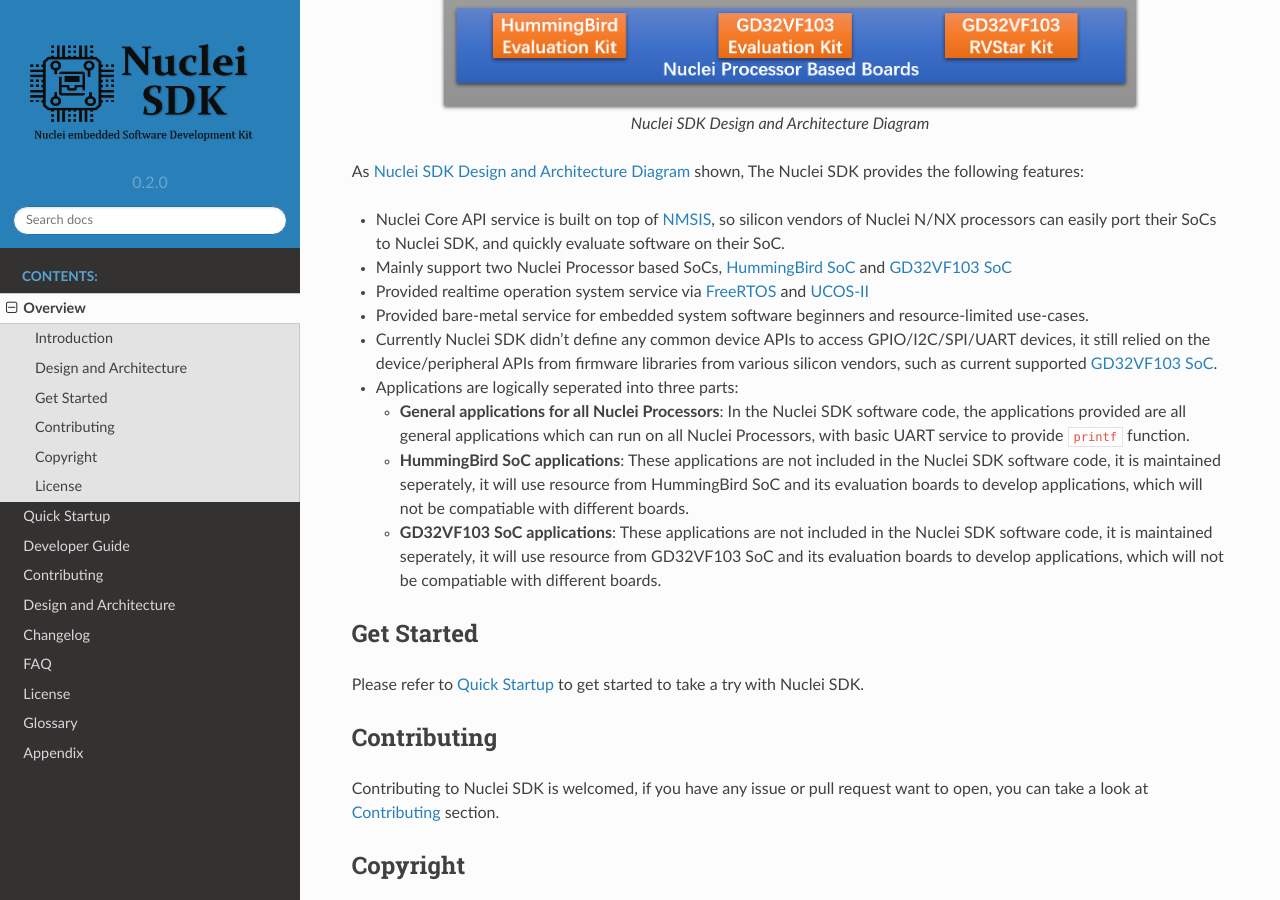
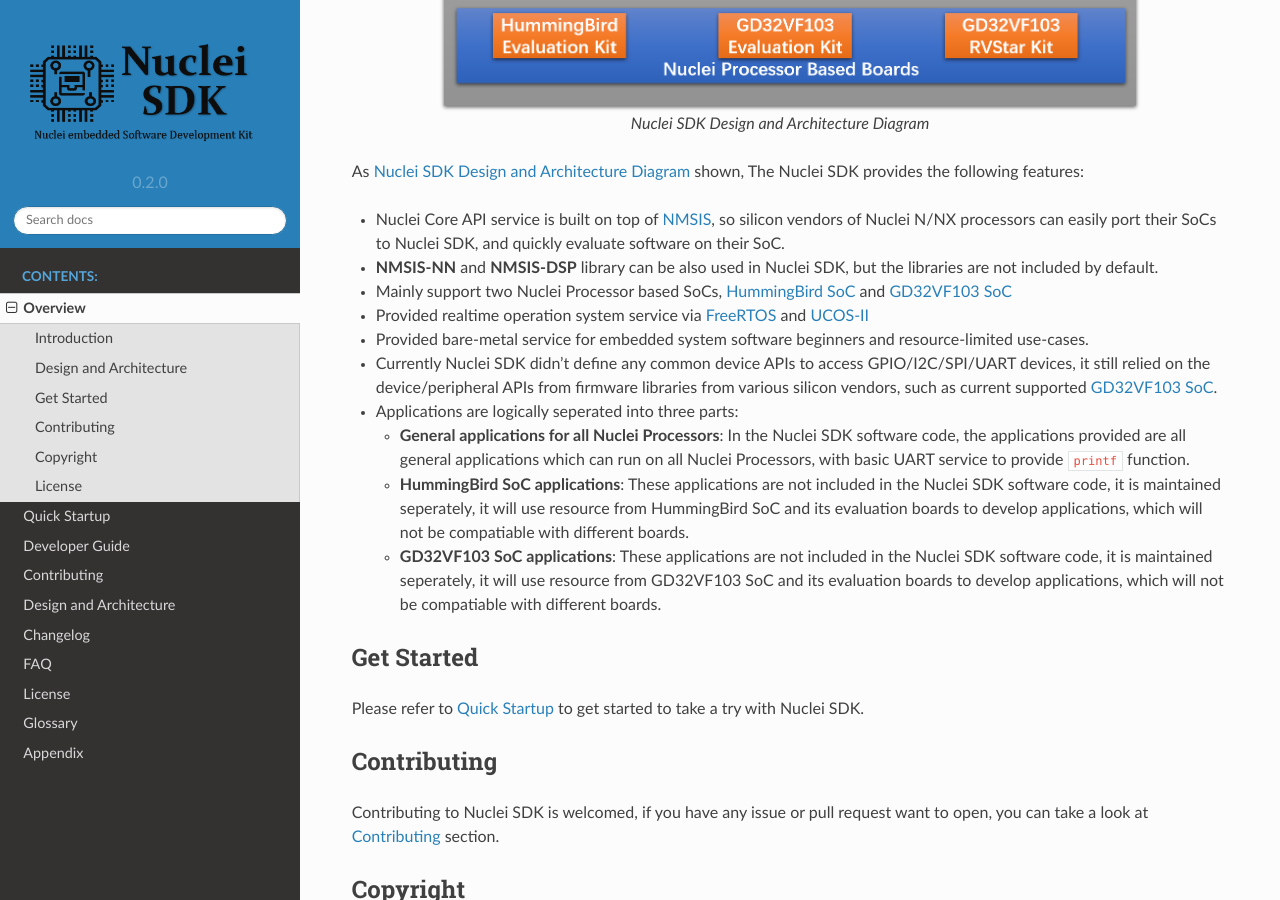
Before and after one commit to Nuclei-Software/nuclei-sdk, a Sphinx documentation site: the page built from doc/source/overview.rst, in a window 1280 px wide and 900 px high, scrolled down 852 px. Built offline with Sphinx 7.4.7 and the Read the Docs theme 2.0.0, drawn with Linux system fonts in a browser that asks for light colours.

Commit message:
doc: update overview image and text
Signed-off-by: Huaqi Fang <578567190@qq.com>

```diff
--- a/doc/source/overview.rst
+++ b/doc/source/overview.rst
@@ -39,6 +39,7 @@
 
 * Nuclei Core API service is built on top of |NMSIS|, so silicon vendors of Nuclei N/NX processors can easily
   port their SoCs to Nuclei SDK, and quickly evaluate software on their SoC.
+* **NMSIS-NN** and **NMSIS-DSP** library can be also used in Nuclei SDK, but the libraries are not included by default.
 * Mainly support two Nuclei Processor based SoCs, :ref:`design_soc_hbird` and :ref:`design_soc_gd32vf103`
 * Provided realtime operation system service via :ref:`design_rtos_freertos` and :ref:`design_rtos_ucosii`
 * Provided bare-metal service for embedded system software beginners and resource-limited use-cases.
```
Also changed, not shown: doc/source/asserts/images/nuclei_sdk_diagram.png.
